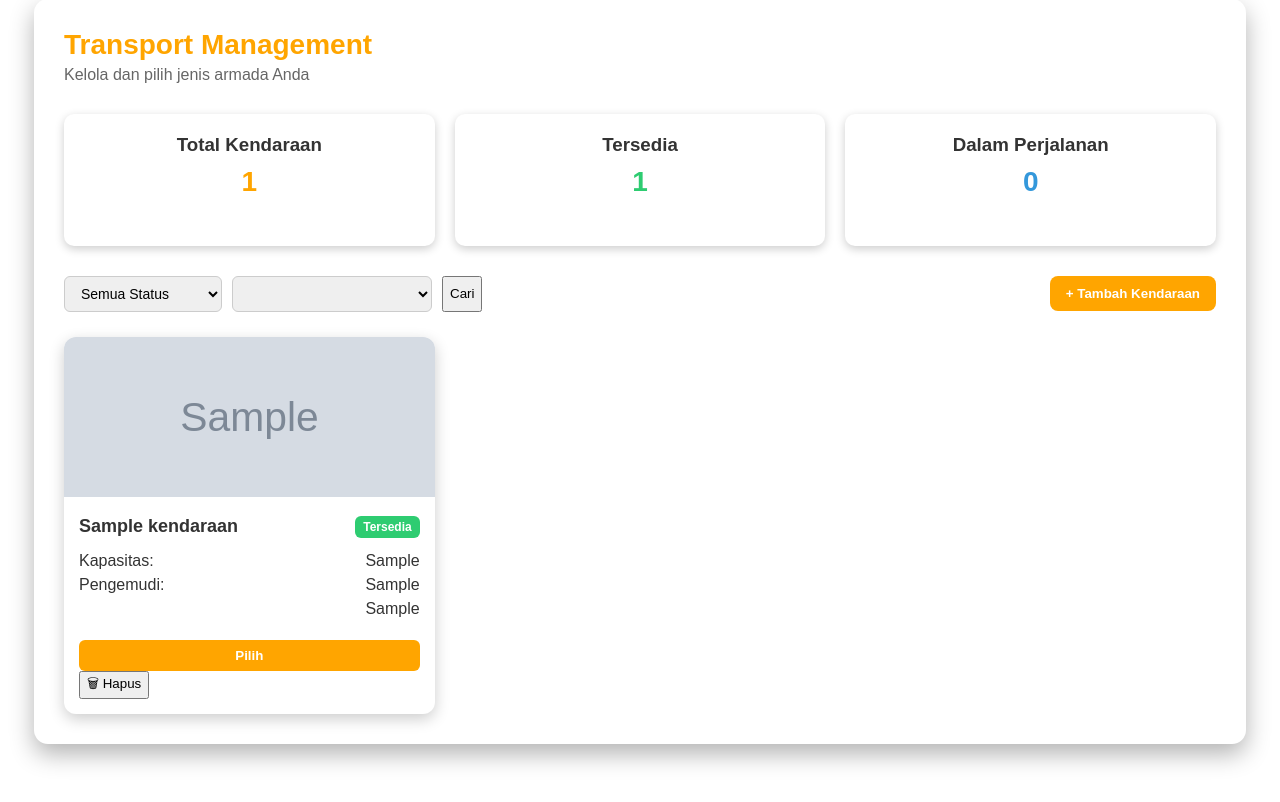
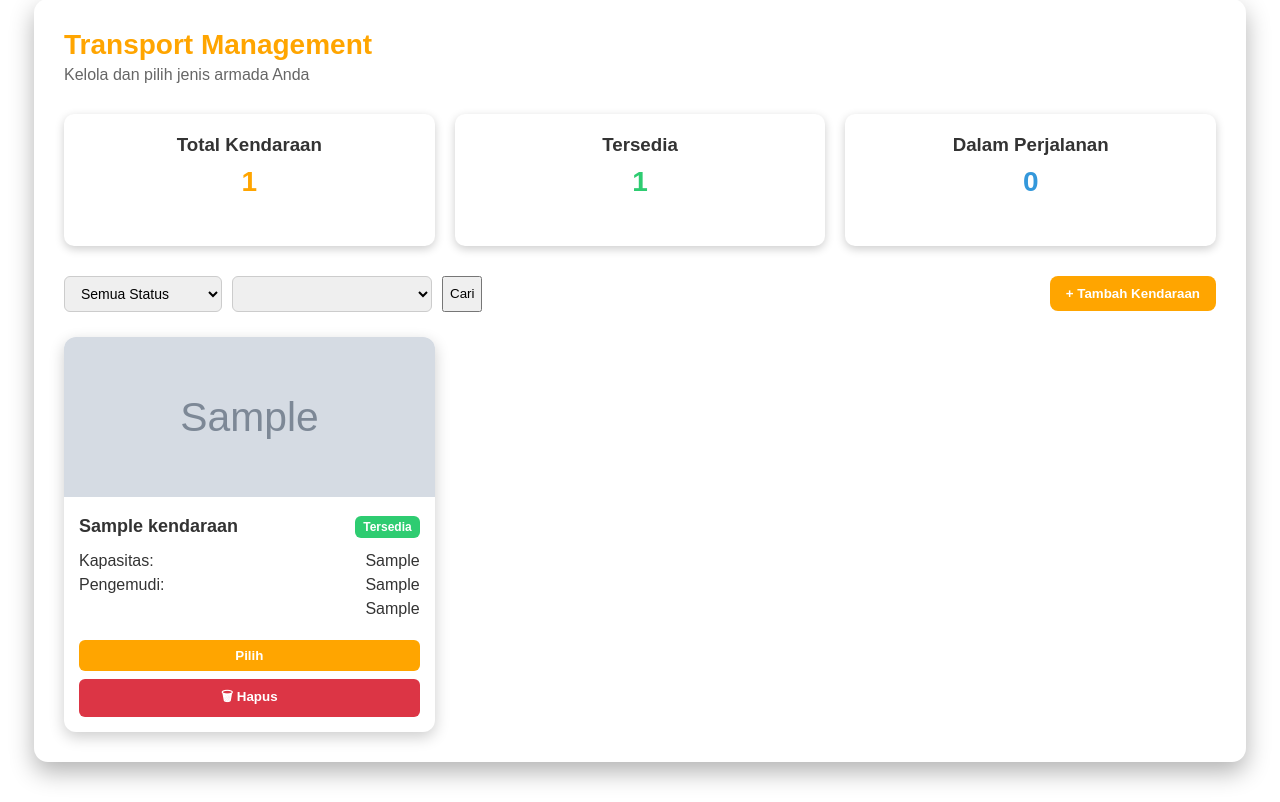
Before and after one commit to laylaksmn/supplygo, a PHP site: page /transport.php in a window 1280 px wide. Shown: the part 124-926 px from the top of the page. Before the commit the page ends 889 px from the top, so only its background shows below. Run offline with PHP 8.4, Linux system fonts and the light colour scheme; tables that the repository leaves empty or names only in its code hold one stand-in row (values such as "Sample post"); grey boxes marked "Sample" are stand-in pictures.

Commit message:
Update transport.css

```diff
--- a/transport.css
+++ b/transport.css
@@ -314,3 +314,20 @@ nav a.active {
 .confirm-form {
   margin-top: 10px;
 }
+
+.btn-hapus {
+  background-color: #dc3545;
+  color: white;
+  border: none;
+  padding: 8px 14px;
+  border-radius: 6px;
+  cursor: pointer;
+  margin-top: 8px;
+  width: 100%;
+  font-weight: 600;
+  transition: background-color 0.3s ease;
+}
+
+.btn-hapus:hover {
+  background-color: #b52a38;
+}
```
